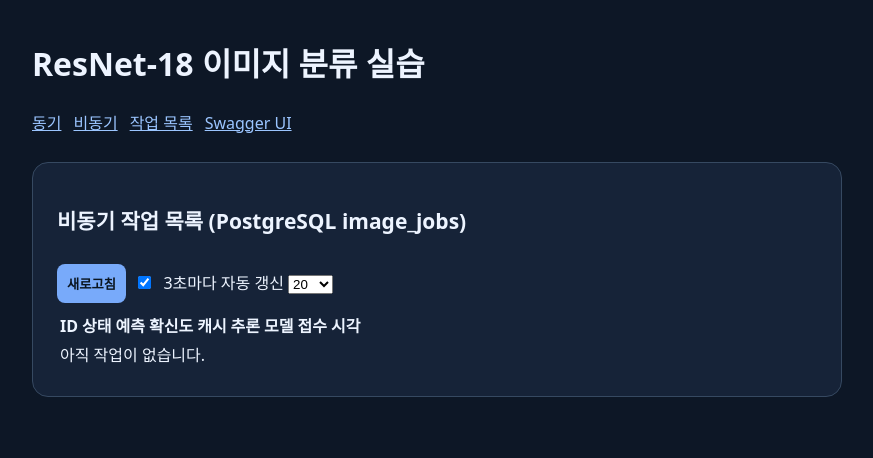
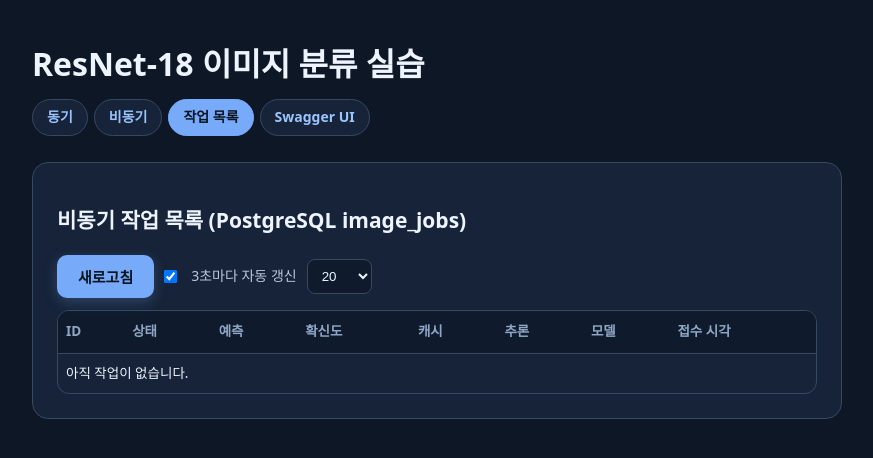
Before and after one commit to gksk9063-ops/beans-fastapi, a FastAPI app: page /vision/jobs/ in a window 1280 px wide. Shown: the top 458 px of the page, without its empty margins (203-1076 px from the left). Run offline with FastAPI, Linux system fonts and the light colour scheme; data that the repository does not hold is empty.

Commit message:
style: 버튼·메뉴·작업 목록 표 스타일 개선

```diff
--- a/static/result.css
+++ b/static/result.css
@@ -18,3 +18,24 @@
 .badge.hit{background:#1f4d33;color:#a6f0c3}.badge.miss{background:#4a2f1a;color:#ffc999}
 details.raw{margin-top:12px}details.raw summary{cursor:pointer;color:#8fa6c4}
 @media (max-width:520px){.bar-row{grid-template-columns:90px 1fr 56px}.top-label{font-size:22px}}
+
+/* 작업 목록 */
+.toolbar{display:flex;flex-wrap:wrap;align-items:center;gap:10px;margin-bottom:12px}
+.toolbar button{margin:0}
+.toggle{display:inline-flex;align-items:center;gap:6px;color:#b9c8dc;font-size:14px;cursor:pointer}
+select{padding:8px 10px;border-radius:8px;border:1px solid #364961;background:#0f1b2d;color:#edf4ff}
+.meta{color:#8fa6c4;font-size:13px;margin-left:auto}
+.table-wrap{overflow-x:auto;border:1px solid #364961;border-radius:12px}
+table.jobs{width:100%;border-collapse:collapse;font-size:13.5px;min-width:720px}
+table.jobs th{background:#0f1b2d;color:#8fa6c4;text-align:left;font-weight:600;padding:10px 8px;border-bottom:1px solid #364961}
+table.jobs td{padding:9px 8px;border-bottom:1px solid #22324a;white-space:nowrap}
+table.jobs tr:last-child td{border-bottom:0}
+table.jobs tr:hover td{background:#1b2a42}
+table.jobs a{color:#9bc5ff}
+table.jobs .num{text-align:right;font-variant-numeric:tabular-nums}
+table.jobs .model,table.jobs .time{color:#8fa6c4;font-size:13px}
+tr.review-row td{background:#2a2414}
+.st{font-size:12px;padding:2px 9px;border-radius:999px;font-weight:700}
+.st-queued{background:#22324a;color:#c9d7ea}.st-running{background:#1d3a5c;color:#9bc5ff}
+.st-done{background:#1f4d33;color:#a6f0c3}.st-failed{background:#4d1f1f;color:#ffb4b4}
+.flag{font-size:12px;padding:1px 7px;border-radius:999px;background:#3a2c10;color:#ffd58a;margin-left:4px;white-space:nowrap}
--- a/static/style.css
+++ b/static/style.css
@@ -1 +1,36 @@
 *{box-sizing:border-box}body{margin:0;background:#0d1726;color:#edf4ff;font:16px/1.6 system-ui,-apple-system,sans-serif}.wrap{max-width:850px;margin:38px auto;padding:0 20px}header{margin-bottom:26px}nav a{color:#9bc5ff;margin-right:12px}.panel{padding:24px;border:1px solid #364961;border-radius:16px;background:#162338}.panel h2{font-size:21px}input,button{margin:8px 8px 8px 0;padding:10px;border-radius:8px}button{background:#78aafa;color:#0a1521;border:0;cursor:pointer;font-weight:700}button:disabled{opacity:.5}pre{white-space:pre-wrap;overflow-wrap:anywhere;background:#07101b;border-radius:10px;padding:16px}.preview{display:block;max-width:300px;max-height:250px;margin:12px 0;object-fit:contain}.preview[hidden]{display:none}
+
+/* ===== 버튼·입력 스타일 (색상 팔레트 유지: #78aafa / #162338 / #364961) ===== */
+header h1{margin:0 0 10px}
+nav{display:flex;gap:6px;flex-wrap:wrap}
+nav a{margin:0;padding:6px 14px;border-radius:999px;border:1px solid #364961;background:#162338;
+  color:#9bc5ff;text-decoration:none;font-size:14px;font-weight:600;transition:background .15s,border-color .15s}
+nav a:hover{background:#22324a;border-color:#78aafa}
+nav a[aria-current="page"]{background:#78aafa;border-color:#78aafa;color:#0a1521}
+
+/* 파일 선택 */
+input[type=file]{margin:8px 8px 8px 0;padding:6px;border:1px dashed #364961;border-radius:10px;
+  background:#0f1b2d;color:#b9c8dc;font-size:14px;max-width:100%}
+input[type=file]::file-selector-button{margin-right:10px;padding:8px 14px;border:1px solid #364961;border-radius:8px;
+  background:#22324a;color:#edf4ff;font-weight:600;cursor:pointer;transition:background .15s,border-color .15s}
+input[type=file]::file-selector-button:hover{background:#2c4060;border-color:#78aafa}
+
+/* 버튼 */
+button{display:inline-flex;align-items:center;gap:6px;margin:8px 8px 8px 0;padding:10px 20px;border:1px solid transparent;
+  border-radius:10px;background:#78aafa;color:#0a1521;font-weight:700;font-size:15px;cursor:pointer;
+  box-shadow:0 4px 14px rgba(120,170,250,.25);transition:transform .08s,background .15s,box-shadow .15s}
+button:hover{background:#8db8fb;box-shadow:0 6px 18px rgba(120,170,250,.35)}
+button:active{transform:translateY(1px);box-shadow:0 2px 8px rgba(120,170,250,.25)}
+button:focus-visible,input[type=file]:focus-visible,nav a:focus-visible{outline:2px solid #9bc5ff;outline-offset:2px}
+button:disabled{opacity:.5;cursor:wait;box-shadow:none;transform:none}
+/* 보조 버튼: 상태조회 중지 */
+#cancel{background:transparent;color:#9bc5ff;border-color:#364961;box-shadow:none}
+#cancel:hover{background:#22324a;border-color:#78aafa}
+
+/* 원본 JSON 펼치기 */
+details.raw summary{display:inline-block;padding:6px 12px;border-radius:8px;border:1px solid #364961;
+  font-size:14px;list-style:none;transition:background .15s}
+details.raw summary::-webkit-details-marker{display:none}
+details.raw summary::before{content:"▸ ";}
+details.raw[open] summary::before{content:"▾ ";}
+details.raw summary:hover{background:#22324a}
```
